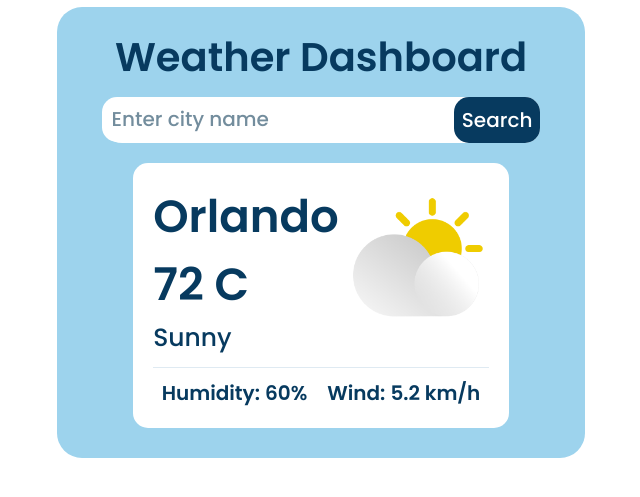
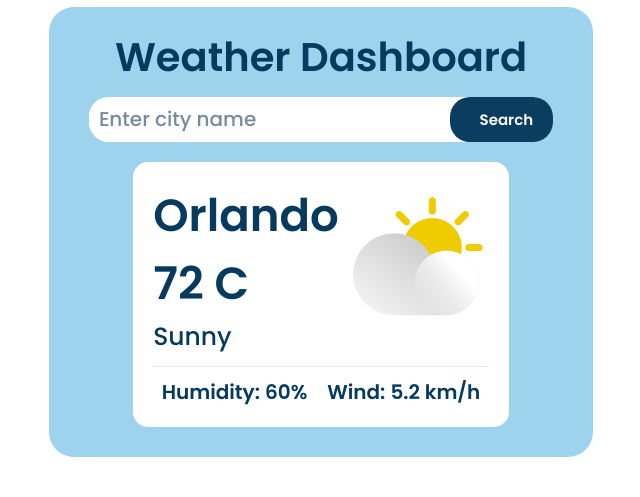
Before and after one commit to Bodhisattva-Duduka/SkyVibe-WeatherWebsite, a plain HTML site: page index.html in a window 1280 px wide. Shown: the part 69-566 px from the top of the page, without its empty margins (319-959 px from the left). Drawn offline with Linux system fonts and the light colour scheme.

Commit message:
changes regarding input fields

```diff
--- a/index.html
+++ b/index.html
@@ -16,15 +16,15 @@
             <div class="weather-title">Weather Dashboard</div>
           </div>
           <div class="search-area">
+            <form>
               <input
                 type="search"
                 name="city-name"
                 id="city-name-search"
                 placeholder="Enter city name"
               />
-            <div class="search">
-              <div class="search-text">Search</div>
-            </div>
+              <button name="city-name" type="submit">Search</button>
+            </form>
           </div>
           <div class="result-area">
             <div class="major-area">
@@ -64,5 +64,6 @@
         </div>
       </div>
     </article>
+    <script src="script.js"></script>
   </body>
 </html>
--- a/style.css
+++ b/style.css
@@ -48,16 +48,30 @@ article {
     margin-top: 10px;
     margin-bottom: 10px;
     display: flex;
-    justify-content: center;
+    justify-content: end;
     border-radius: 20px;
     background-color: white;
-    border-top-right-radius: 15px;
-    border-bottom-right-radius: 15px;
-    width: 90%;
+    width: 92%;
+}
+
+form{
+    display: flex;
+    align-items: center;
+}
+
+form button{
+    border: none;
+    border-radius: 20px;
+    padding-left:30px;
+    padding-right: 20px;
+    background-color: #0B3D60;
+    color: white;
+    font-size: 15px;
+    height: 100%;
 }
 
 .search-area input {
-    border-radius: 15px;
+    border-radius: 20px;
     height: 45px;
     font-size: 20px;
     font-weight: 500;
@@ -72,7 +86,12 @@ article {
     color: #738D9D;
 }
 
-.search {
+
+
+
+
+
+/* .search {
     display: flex;
     justify-content: center;
     font-size: 20px;
@@ -87,7 +106,7 @@ article {
     border-radius: 15px;
     font-weight: 500;
     padding: 8px;
-}
+} */
 
 .result-area {
     display: flex;
```
Lines whose indentation alone changed are shown as unchanged.
